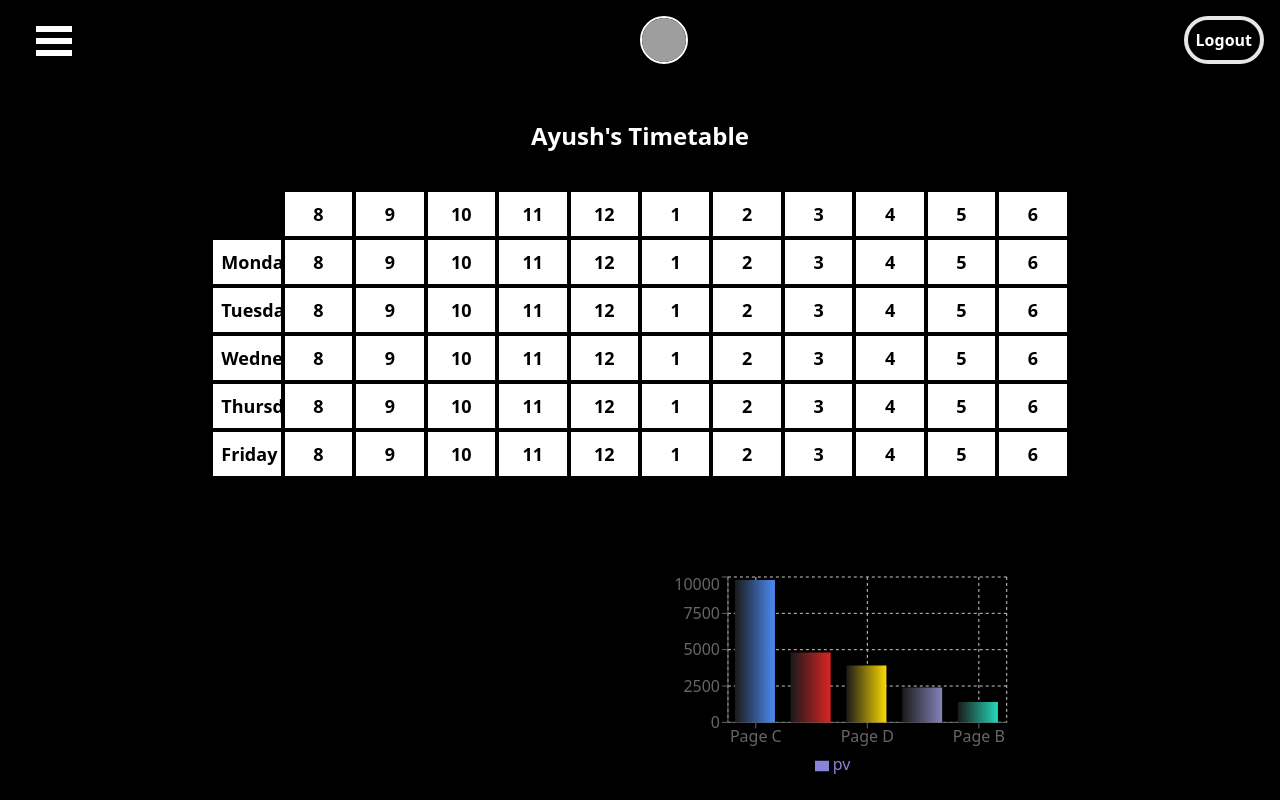
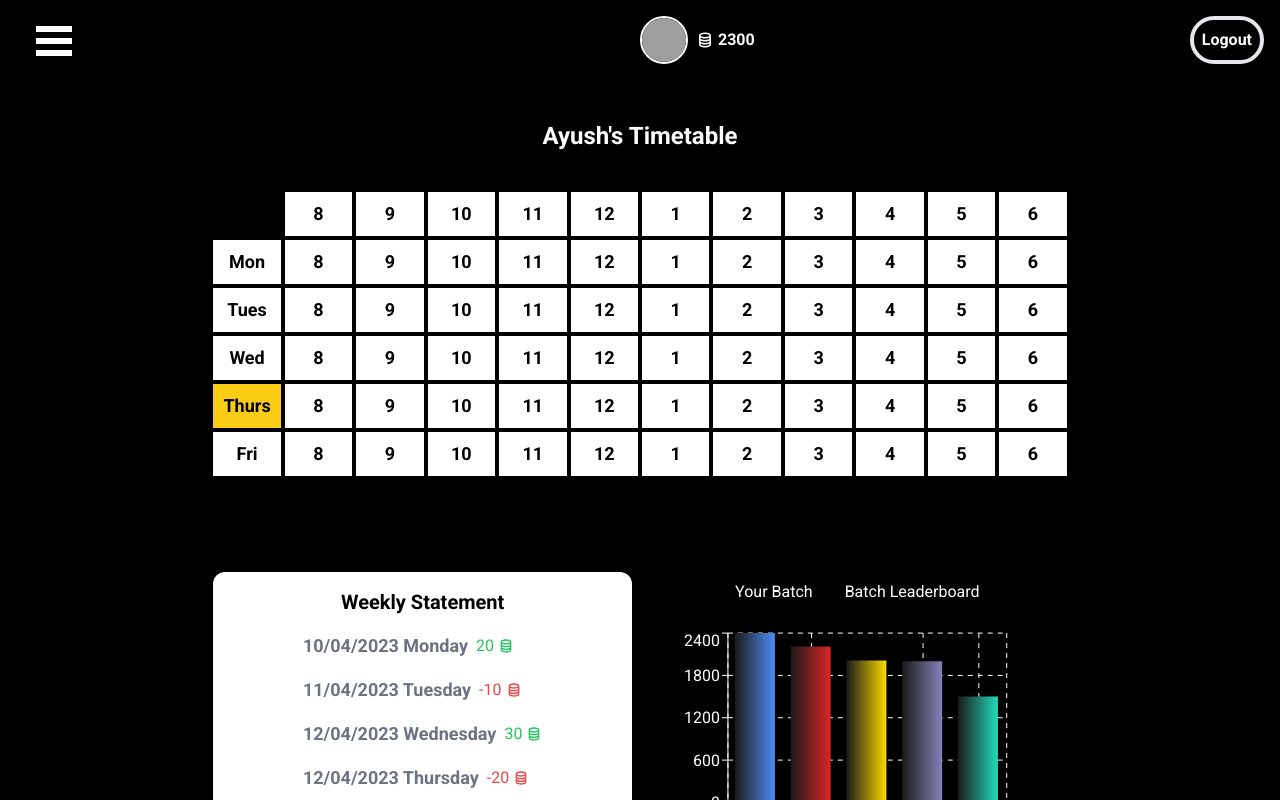
Before and after one commit to ayush-gupta2002/ClassCash, a React (Create React App) app in the folder client/: page / in a window 1280 px wide. Both pictures are taken after a click on the button "Logout". Shown: the top 800 px of the page. Built offline with nearby package versions, Linux system fonts and the light colour scheme; grey boxes are pictures that could not be loaded.

Commit message:
Static Homepage done

```diff
--- a/client/public/index.html
+++ b/client/public/index.html
@@ -10,11 +10,23 @@
       content="Web site created using create-react-app"
     />
     <link rel="apple-touch-icon" href="%PUBLIC_URL%/logo192.png" />
+    <link rel="preconnect" href="https://fonts.googleapis.com" />
+    <link rel="preconnect" href="https://fonts.gstatic.com" crossorigin />
+    <link
+      href="https://fonts.googleapis.com/css2?family=Roboto:ital,wght@0,100;0,300;0,400;0,500;0,700;0,900;1,100;1,300;1,400;1,500;1,700;1,900&display=swap"
+      rel="stylesheet"
+    />
     <!--
       manifest.json provides metadata used when your web app is installed on a
       user's mobile device or desktop. See https://developers.google.com/web/fundamentals/web-app-manifest/
     -->
     <link rel="manifest" href="%PUBLIC_URL%/manifest.json" />
+    <style>
+      * {
+        font-family: "Roboto", sans-serif;
+        margin: 0;
+      }
+    </style>
     <!--
       Notice the use of %PUBLIC_URL% in the tags above.
       It will be replaced with the URL of the `public` folder during the build.
--- a/client/src/App.js
+++ b/client/src/App.js
@@ -1,4 +1,5 @@
 import "./App.css";
+import Footer from "./components/Footer";
 import Navbar from "./components/Navbar";
 import Sidebar from "./components/Sidebar/Sidebar";
 import Home from "./pages/home";
@@ -10,6 +11,7 @@ function App() {
       <div className="w-full">
         <Navbar></Navbar>
         <Home></Home>
+        <Footer></Footer>
       </div>
     </div>
   );
--- a/client/src/components/BarGraph.js
+++ b/client/src/components/BarGraph.js
@@ -16,34 +16,24 @@ import CustomizedLabel from "./CustomizedLabel";
 
 const data = [
   {
-    name: "Page A",
-    uv: 4000,
-    pv: 2400,
-    amt: 2400,
+    name: "EE/85",
+    cash: 2400,
   },
   {
-    name: "Page B",
-    uv: 3000,
-    pv: 1398,
-    amt: 2210,
+    name: "EE/86",
+    cash: 2210,
   },
   {
-    name: "Page C",
-    uv: 2000,
-    pv: 9800,
-    amt: 2290,
+    name: "EE/102",
+    cash: 2010,
   },
   {
-    name: "Page D",
-    uv: 2780,
-    pv: 3908,
-    amt: 2000,
+    name: "EE/110",
+    cash: 2000,
   },
   {
-    name: "Page E",
-    uv: 1890,
-    pv: 4800,
-    amt: 2181,
+    name: "EE/20",
+    cash: 1500,
   },
 ];
 
@@ -74,9 +64,9 @@ function BarGraph() {
           bottom: 5,
         }}
       >
-        <CartesianGrid strokeDasharray="3 3" />
-        <XAxis dataKey="name" />
-        <YAxis />
+        <CartesianGrid strokeDasharray="5 5" stroke="white" />
+        <XAxis dataKey="name" stroke="white" />
+        <YAxis dataKey="cash" stroke="white"></YAxis>
         <defs>
           {barColors.map((color, index) => (
             <linearGradient
@@ -93,10 +83,9 @@ function BarGraph() {
           ))}
         </defs>
         <Tooltip />
-        <Legend />
         <Bar
-          dataKey="pv"
-          fill="#8884d8"
+          dataKey="cash"
+          fill="white"
           barSize={40}
           label={<CustomizedLabel></CustomizedLabel>}
         >
--- /dev/null
+++ b/client/src/components/DaySummary.js
@@ -0,0 +1,32 @@
+import React from "react";
+import { BiCoinStack } from "react-icons/bi";
+import className from "classnames";
+
+function DaySummary({ date, cash }) {
+  let coinClasses, cashClasses;
+
+  coinClasses = className({
+    "ml-1": true,
+    "text-green-500": cash >= 0,
+    "text-red-500": cash < 0,
+    "my-auto": true,
+  });
+
+  cashClasses = className({
+    "ml-2": true,
+    "text-green-500": cash >= 0,
+    "text-red-500": cash < 0,
+  });
+
+  return (
+    <div className="flex mb-4 hover:underline text-gray-500 hover:text-black cursor-pointer hover:scale-105 duration-500">
+      <h3 className="font-semibold text-lg">{date}</h3>
+      <div className="flex my-auto">
+        <h4 className={cashClasses}>{cash}</h4>
+        <BiCoinStack className={coinClasses}></BiCoinStack>
+      </div>
+    </div>
+  );
+}
+
+export default DaySummary;
--- /dev/null
+++ b/client/src/components/Footer.js
@@ -0,0 +1,37 @@
+import React from "react";
+import { AiFillGithub, AiOutlineLinkedin } from "react-icons/ai";
+
+function Footer() {
+  return (
+    <div className="text-white w-full bg-[#454545] p-10 flex justify-between">
+      <div className="w-1/2 flex flex-col">
+        <div className="font-semibold text-xl mx-auto">
+          Contact the developers
+        </div>
+        <div className="flex justify-center mt-2">
+          <h3 className="font-semibold text-lg">Ansh Goel</h3>
+          <AiFillGithub className="my-auto ml-2 text-xl"></AiFillGithub>
+          <AiOutlineLinkedin className="my-auto ml-2 text-2xl"></AiOutlineLinkedin>
+        </div>
+        <div className="flex justify-center">
+          <h3 className="font-semibold text-lg">Ayush Gupta</h3>
+          <AiFillGithub className="my-auto ml-2 text-xl"></AiFillGithub>
+          <AiOutlineLinkedin className="my-auto ml-2 text-2xl"></AiOutlineLinkedin>
+        </div>
+      </div>
+      <div className="w-1/2 flex flex-col">
+        <div className="font-semibold text-xl mx-auto">
+          Check out the Github repo here
+        </div>
+        <div className="flex justify-center mt-2 hover:bg-black w-fit p-2 rounded-lg mx-auto cursor-pointer duration-500">
+          <div className="rounded-lg w-fit bg-white">
+            <AiFillGithub className="text-black text-3xl"></AiFillGithub>
+          </div>
+          <div className="my-auto ml-2 font-semibold">ClassCash</div>
+        </div>
+      </div>
+    </div>
+  );
+}
+
+export default Footer;
--- a/client/src/components/Navbar.js
+++ b/client/src/components/Navbar.js
@@ -1,6 +1,6 @@
 import React from "react";
 import Button from "./Button";
-import { GiHamburgerMenu } from "react-icons/gi";
+import { BiCoinStack } from "react-icons/bi";
 
 function Navbar() {
   return (
@@ -11,6 +11,10 @@ function Navbar() {
             className="w-12 h-12 rounded-full border-2 border-white my-auto"
             src="https://images.unsplash.com/photo-1518882570151-157128e78fa1?ixlib=rb-4.0.3&ixid=MnwxMjA3fDB8MHxzZWFyY2h8MTl8fGFtZXJpY2FuJTIwZ2FsfGVufDB8fDB8fA%3D%3D&auto=format&fit=crop&w=900&q=60"
           ></img>
+          <div className="flex gap-1 ml-2">
+            <BiCoinStack className="my-auto text-lg"></BiCoinStack>
+            <div className="font-semibold my-auto">2300</div>
+          </div>
         </div>
         <div className="w-1/2 flex justify-end">
           <Button rounded>Logout</Button>
--- a/client/src/components/Timetable.js
+++ b/client/src/components/Timetable.js
@@ -17,15 +17,15 @@ function Timetable() {
     <div className="grid grid-cols-12 grid-rows-7 gap-1 mt-10 mx-auto">
       <div></div>
       {renderedSlots}
-      <TimetableDay day="Monday"></TimetableDay>
+      <TimetableDay day="Mon"></TimetableDay>
       {renderedSlots}
-      <TimetableDay day="Tuesday"></TimetableDay>
+      <TimetableDay day="Tues" color="bg-red-400"></TimetableDay>
       {renderedSlots}
-      <TimetableDay day="Wednesday"></TimetableDay>
+      <TimetableDay day="Wed" color="bg-green-400"></TimetableDay>
       {renderedSlots}
-      <TimetableDay day="Thursday"></TimetableDay>
+      <TimetableDay day="Thurs" color="bg-yellow-400"></TimetableDay>
       {renderedSlots}
-      <TimetableDay day="Friday"></TimetableDay>
+      <TimetableDay day="Fri" color="bg-pink-400"></TimetableDay>
       {renderedSlots}
     </div>
   );
--- a/client/src/components/TimetableDay.js
+++ b/client/src/components/TimetableDay.js
@@ -1,7 +1,11 @@
 import React from "react";
 
-function TimetableDay({ day }) {
-  return <div className="bg-white p-2 font-semibold text-lg">{day}</div>;
+function TimetableDay({ day, color }) {
+  return (
+    <div className={"bg-white p-2 font-semibold text-lg " + `${color}`}>
+      {day}
+    </div>
+  );
 }
 
 export default TimetableDay;
--- /dev/null
+++ b/client/src/components/TopPerformers.js
@@ -0,0 +1,69 @@
+import React from "react";
+import { BiCoinStack } from "react-icons/bi";
+
+function TopPerformers() {
+  const performers = [
+    {
+      name: "Ayush Gupta",
+      roll_no: "2K21/EE/85",
+      coins: 2300,
+      img: "https://images.unsplash.com/photo-1480429370139-e0132c086e2a?ixlib=rb-4.0.3&ixid=MnwxMjA3fDB8MHxzZWFyY2h8NXx8bWFufGVufDB8fDB8fA%3D%3D&auto=format&fit=crop&w=500&q=60",
+    },
+    {
+      name: "Gitansh Mehta",
+      roll_no: "2K21/EE/113",
+      coins: 2200,
+      img: "https://images.unsplash.com/photo-1557862921-37829c790f19?ixlib=rb-4.0.3&ixid=MnwxMjA3fDB8MHxzZWFyY2h8M3x8bWFufGVufDB8fDB8fA%3D%3D&auto=format&fit=crop&w=500&q=60",
+    },
+    {
+      name: "Dhruv Bakshi",
+      roll_no: "2K21/EE/110",
+      coins: 1900,
+      img: "https://images.unsplash.com/photo-1564564321837-a57b7070ac4f?ixlib=rb-4.0.3&ixid=MnwxMjA3fDB8MHxzZWFyY2h8Nnx8bWFufGVufDB8fDB8fA%3D%3D&auto=format&fit=crop&w=500&q=60",
+    },
+    {
+      name: "Govind",
+      roll_no: "2K21/EE/100",
+      coins: 1800,
+      img: "https://images.unsplash.com/photo-1548449112-96a38a643324?ixlib=rb-4.0.3&ixid=MnwxMjA3fDB8MHxzZWFyY2h8MTB8fG1hbnxlbnwwfHwwfHw%3D&auto=format&fit=crop&w=500&q=60",
+    },
+    {
+      name: "Hardik Kaushik",
+      roll_no: "2K21/EE/101",
+      coins: 1500,
+      img: "https://images.unsplash.com/photo-1581803118522-7b72a50f7e9f?ixlib=rb-4.0.3&ixid=MnwxMjA3fDB8MHxzZWFyY2h8MTJ8fG1hbnxlbnwwfHwwfHw%3D&auto=format&fit=crop&w=500&q=60",
+    },
+  ];
+
+  const renderedPerformers = performers.map((p) => {
+    return (
+      <div className="hover:scale-105 duration-500 hover:bg-gray-200 cursor-pointer group p-2 rounded-xl">
+        <img src={p.img} className="w-full h-[260px] rounded-lg"></img>
+        <div className="justify-between w-full flex mt-2">
+          <div className="text-white w-full text-left flex flex-col w-1/2">
+            <div className="font-semibold text-gray-400 text-xl group-hover:text-black">
+              {p.name}
+            </div>
+            <div className="font-heavy text-gray-400 text-lg group-hover:text-black">
+              {p.roll_no}
+            </div>
+          </div>
+          <div className="flex font-semibold w-1/2 justify-items-start">
+            <div className="text-gray-200 my-auto group-hover:text-black">
+              {p.coins}
+            </div>
+            <BiCoinStack className="text-gray-200 my-auto ml-1 group-hover:text-black"></BiCoinStack>
+          </div>
+        </div>
+      </div>
+    );
+  });
+
+  return (
+    <div className="grid grid-rows-1 grid-cols-5 gap-3">
+      {renderedPerformers}
+    </div>
+  );
+}
+
+export default TopPerformers;
--- /dev/null
+++ b/client/src/components/WeeklyStatement.js
@@ -0,0 +1,23 @@
+import React from "react";
+import DaySummary from "./DaySummary";
+
+function WeeklyStatement() {
+  return (
+    <div className="w-full p-4 rounded-xl bg-white">
+      <div className="flex w-full">
+        <div className="mx-auto">
+          <h3 className="font-semibold text-xl mb-4">Weekly Statement</h3>
+          <div className="grid grid cols-2 grid-rows-3">
+            <DaySummary date="10/04/2023 Monday" cash={20}></DaySummary>
+            <DaySummary date="11/04/2023 Tuesday" cash={-10}></DaySummary>
+            <DaySummary date="12/04/2023 Wednesday" cash={30}></DaySummary>
+            <DaySummary date="12/04/2023 Thursday" cash={-20}></DaySummary>
+            <DaySummary date="12/04/2023 Friday" cash={60}></DaySummary>
+          </div>
+        </div>
+      </div>
+    </div>
+  );
+}
+
+export default WeeklyStatement;
--- a/client/src/pages/home.js
+++ b/client/src/pages/home.js
@@ -1,6 +1,8 @@
 import React from "react";
 import BarGraph from "../components/BarGraph";
 import Timetable from "../components/Timetable";
+import TopPerformers from "../components/TopPerformers";
+import WeeklyStatement from "../components/WeeklyStatement";
 
 function Home() {
   return (
@@ -13,11 +15,32 @@ function Home() {
             </h1>
             <Timetable></Timetable>
             <div className="flex gap-4 mt-12">
-              <div className="w-1/2"></div>
+              <div className="w-1/2 my-auto">
+                <WeeklyStatement></WeeklyStatement>
+              </div>
               <div className="w-1/2">
+                <div className="flex w-full">
+                  <div className="flex gap-4 mx-auto mb-4">
+                    <h3 className="text-white p-2 hover:bg-gray-800 rounded-xl text-gray-400 duration-500 hover:text-white cursor-pointer">
+                      Your Batch
+                    </h3>
+                    <h3 className="text-white p-2 hover:bg-gray-800 rounded-xl text-gray-400 duration hover:text-white cursor-pointer">
+                      Batch Leaderboard
+                    </h3>
+                  </div>
+                </div>
+
                 <BarGraph></BarGraph>
               </div>
             </div>
+            <h3 className="text-white font-semibold text-xl mb-4 mt-16">
+              Top Performers in EE-B
+            </h3>
+            <TopPerformers></TopPerformers>
+            <h3 className="text-white font-semibold text-xl mb-4 mt-16">
+              Top Performers in Delhi Technological University
+            </h3>
+            <TopPerformers></TopPerformers>
           </div>
         </div>
       </div>
```
